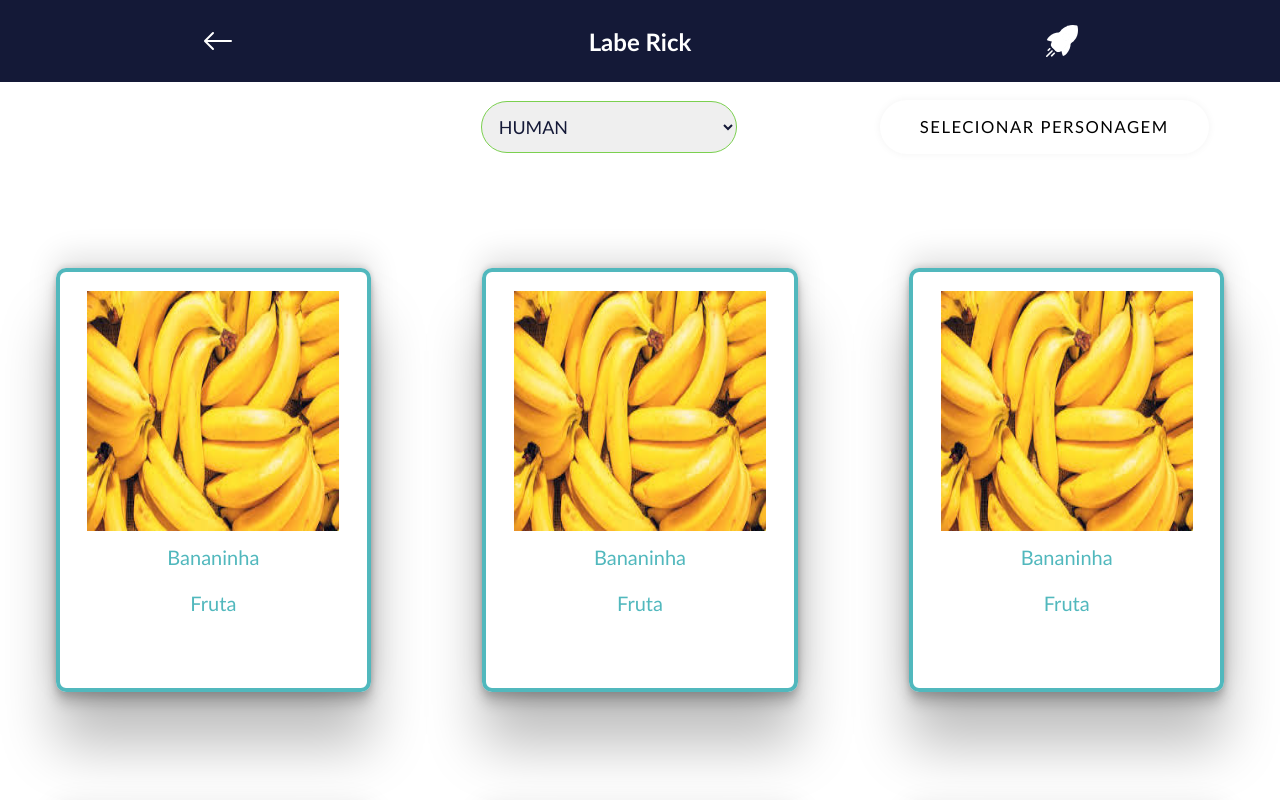
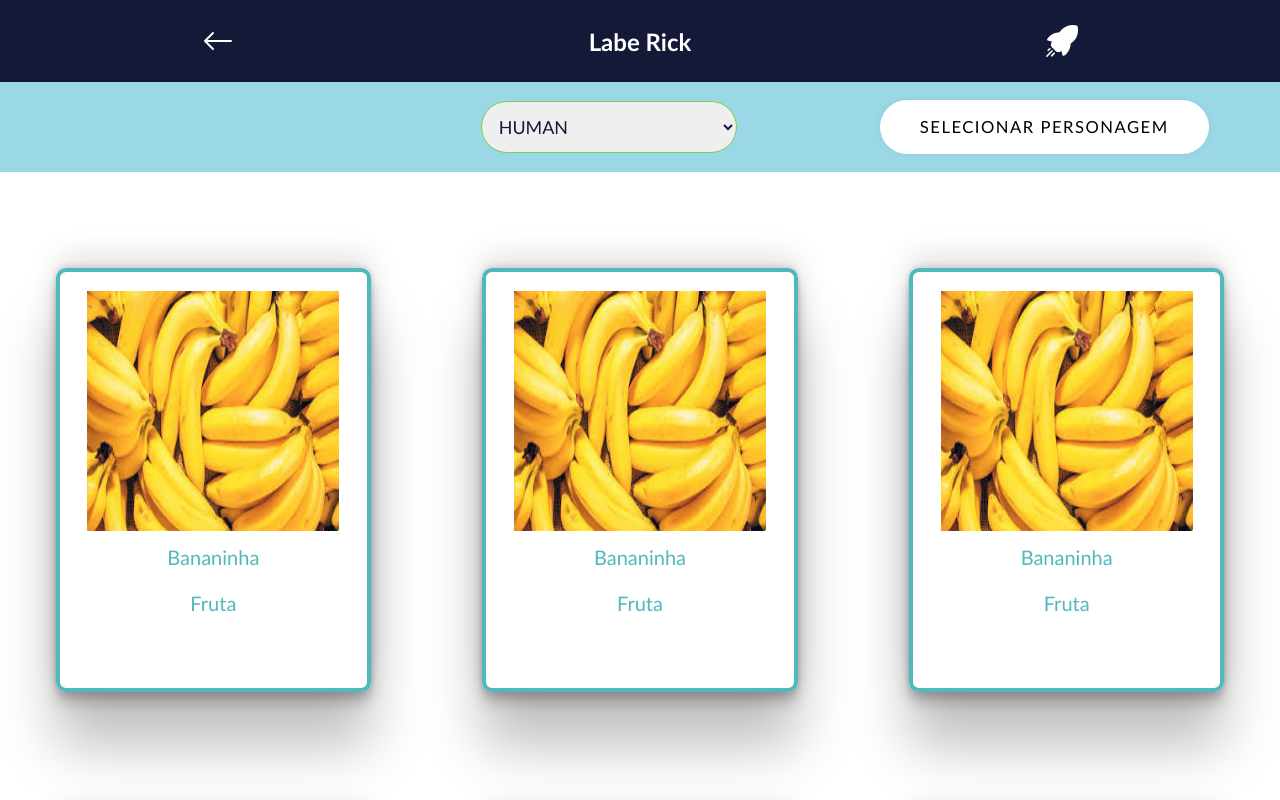
Before and after one commit to MirandaFayra/labe-rick-front-fayra, a React (Create React App) app: page /character in a window 1280 px wide. Shown: the top 800 px of the page. Built offline with nearby package versions, Linux system fonts and the light colour scheme.

Commit message:
Fin estilizacao dos selects

```diff
--- a/src/pages/character-page/styled.js
+++ b/src/pages/character-page/styled.js
@@ -6,6 +6,7 @@ export const ContainerSelect =styled.div `
     flex-direction:row;
     justify-content: space-around;
     align-items: center;
+    background-color:${theme.colors.blue100}
 
 `
 
```
